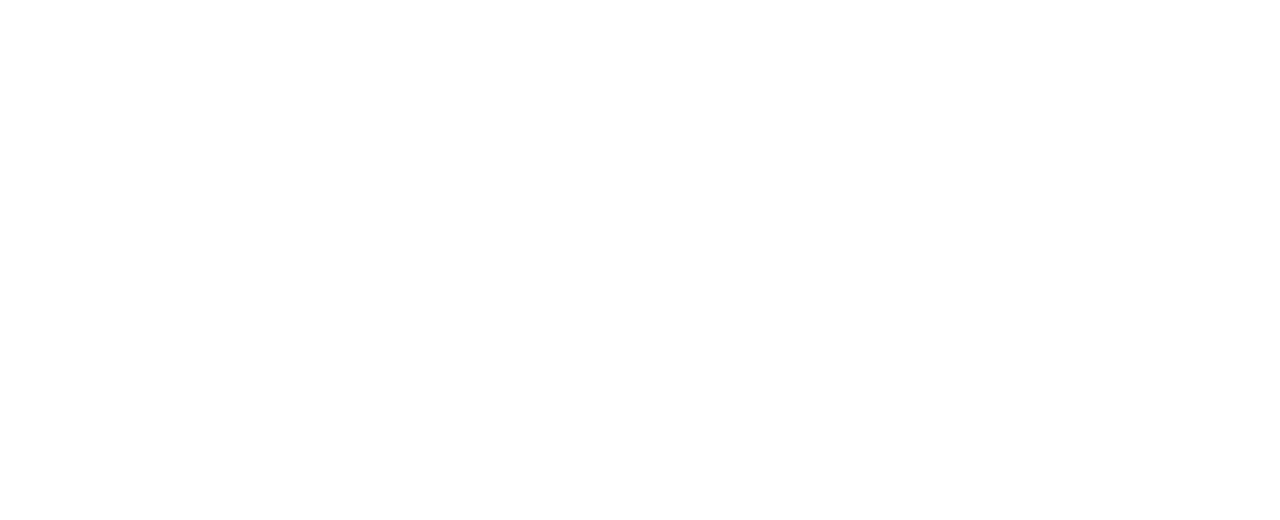
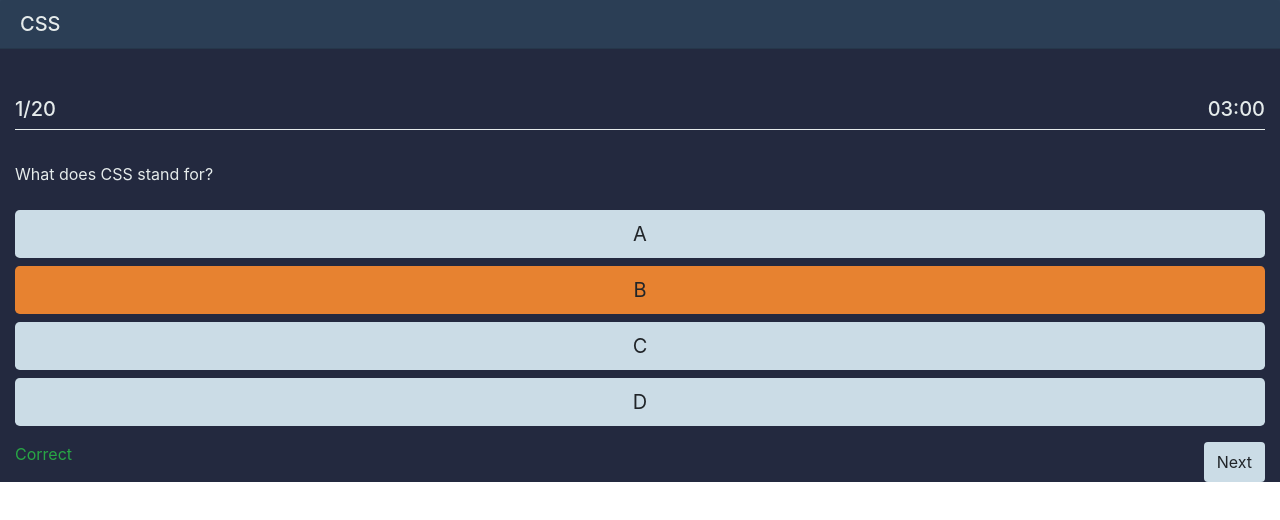
Before and after one commit to SashaLawrence/quizz-front-end, a React (Create React App) app: page / in a window 1280 px wide. Shown: the top 520 px of the page. Built offline with nearby package versions, Linux system fonts and the light colour scheme.

Commit message:
Created header, footer, question, answers and footer component

```diff
--- a/public/index.html
+++ b/public/index.html
@@ -24,11 +24,13 @@
       work correctly both with client-side routing and a non-root public URL.
       Learn how to configure a non-root public URL by running `npm run build`.
     -->
+    <link rel="stylesheet" href="https://stackpath.bootstrapcdn.com/bootstrap/4.3.1/css/bootstrap.min.css" integrity="sha384-ggOyR0iXCbMQv3Xipma34MD+dH/1fQ784/j6cY/iJTQUOhcWr7x9JvoRxT2MZw1T" crossorigin="anonymous">
+
     <title>React App</title>
   </head>
   <body>
     <noscript>You need to enable JavaScript to run this app.</noscript>
-    <div id="root"></div>
+    <div class="container-fluid quiz_background_color mh-100" id="root"></div>
     <!--
       This HTML file is a template.
       If you open it directly in the browser, you will see an empty page.
--- /dev/null
+++ b/src/Answers.js
@@ -0,0 +1,24 @@
+import React from "react";
+
+const selected = {
+    backgroundColor: "#e78230"
+}
+
+const unselected = {
+backgroundColor: "#cbdce6"
+}
+
+const marginB = {
+    marginBottom: "1em"
+}
+
+let Answers = ( ) => (
+    <div className="col-xs-6" style={ marginB }>
+       <button style={ unselected }type="button" className="btn btn-rounded btn-block btn-lg">A</button>
+       <button style={ selected } type="button" className="btn btn-rounded btn-block btn-lg">B</button>
+       <button style={ unselected } type="button" className="btn btn-rounded btn-block btn-lg">C</button>
+       <button style={ unselected } type="button" className="btn btn-rounded btn-block btn-lg">D</button>
+    </div>
+);
+
+export default Answers;
--- a/src/App.css
+++ b/src/App.css
@@ -19,6 +19,10 @@
   color: white;
 }
 
+.quiz_background_color {
+  background-color: #23293f;
+}
+
 .App-link {
   color: #61dafb;
 }
--- a/src/App.js
+++ b/src/App.js
@@ -1,9 +1,11 @@
 import React from 'react';
 import './App.css';
+import Quiz from'./Quiz';
 
 function App() {
   return (
     <>
+      <Quiz />
     </>
   );
 }
--- /dev/null
+++ b/src/Footer.js
@@ -0,0 +1,17 @@
+import React from "react";
+
+const unselected = {
+    backgroundColor: "#cbdce6"
+    }
+
+const Footer = () => (
+
+     <div className="d-flex justify-content-between mb-4">
+        <p className="text-success">Correct</p>
+        <button style={ unselected } type="button" className="btn btn-rounded">Next
+        </button>
+    </div>
+
+)
+
+  export default Footer;
--- /dev/null
+++ b/src/Header.js
@@ -0,0 +1,21 @@
+import React from 'react';
+
+const font_color = {
+color: '#e5ebeb',
+}
+
+const header_background_color ={
+backgroundColor: "#2d4158",
+margin: "0 -15px"
+}
+
+
+const Header = () => (
+
+    <div style={ header_background_color } className="page-header">
+      <h5 style={ font_color } className="card-header">CSS</h5>
+    </div>
+);
+
+
+export default Header;
--- /dev/null
+++ b/src/Question.js
@@ -0,0 +1,29 @@
+import React from "react";
+
+const font_color = {
+    color: '#e5ebeb',
+    }
+
+const line_design = {
+    borderTop: "1px solid #e5ebeb",
+    marginTop: "0px",
+    marginBottom: "2em"
+
+}
+
+const Question = () => (
+
+    <div style={ font_color } className="mt-5 mb-4">
+        <div className="d-flex justify-content-between">
+            <h5>1/20</h5>
+            <h5>03:00</h5>
+
+        </div>
+        <hr style={ line_design }></hr>
+
+        <p>What does CSS stand for?</p>
+    </div>
+
+  )
+
+  export default Question;
--- /dev/null
+++ b/src/Quiz.js
@@ -0,0 +1,16 @@
+import React from "react";
+import Header from "./Header";
+import Question from "./Question";
+import Answers from "./Answers";
+import Footer from "./Footer";
+
+let Quiz = () => (
+    <>
+        <Header />
+        <Question />
+        <Answers />
+        <Footer />
+    </>
+)
+
+export default Quiz;
```
Also changed, not shown: src/Complete.js (added, +10 -0 lines).
